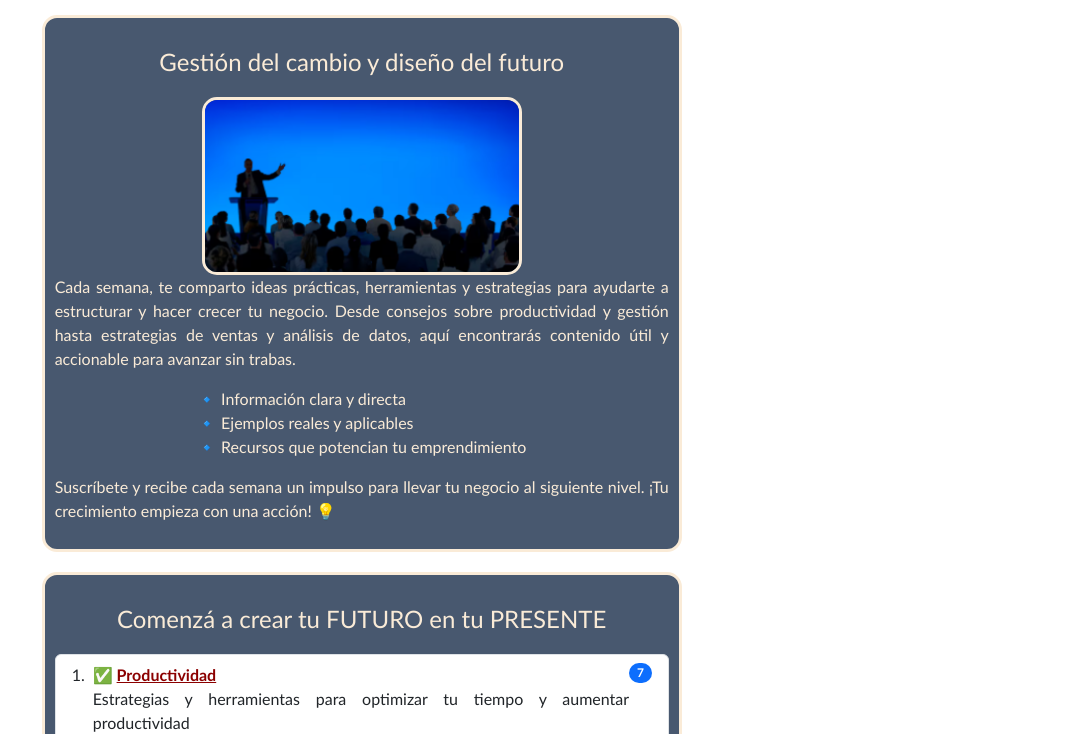
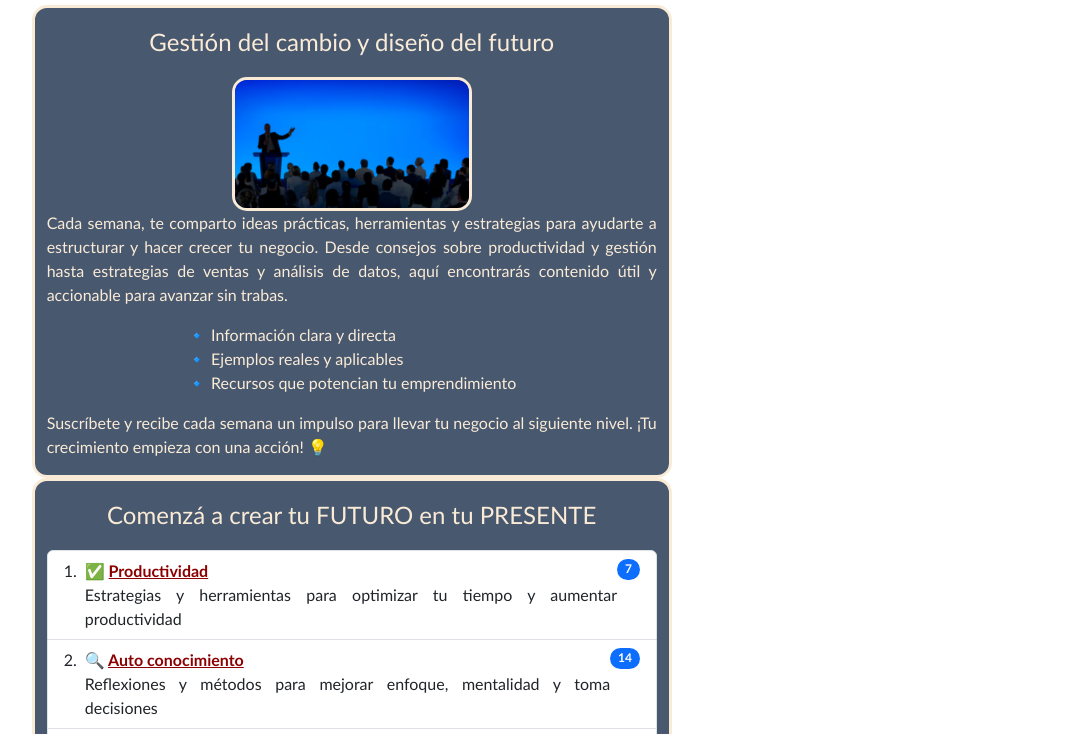
Before and after one commit to Will-lab-code/3ra-entrega-will-descarrega, a website: page html/newsletter.html in a window 1280 px wide. Shown: the part 214-948 px from the top of the page, without its empty margins (75-1151 px from the left). Drawn offline with nearby package versions, Linux system fonts and the light colour scheme.

Commit message:
[NSL] solución de problemas de overflow

```diff
--- a/html/newsletter.html
+++ b/html/newsletter.html
@@ -82,7 +82,7 @@
           <div class="container-fluid padre__hijo__caja">
             <h2 class="padre__h2"> Comenzá a crear tu FUTURO en tu PRESENTE</h2>
             <div>
-            <ol class="list-group list-group-numbered">
+              <ol class="list-group list-group-numbered pb-3">
                 <li class="list-group-item d-flex justify-content-between align-items-start">
                   <div class="ms-2 me-auto">
                     <div class="fw-bold">✅ <a href="">Productividad</a></div>
@@ -122,7 +122,6 @@
         </aside>
       </div>
     </main>
-
     <footer class="row pie">
       <!--Citas de referentes-->
       <article class="row justify-content-md-center">
@@ -163,7 +162,6 @@
           </div>
       </article>
     </footer>
-
   </div>
   <script src="https://cdn.jsdelivr.net/npm/@popperjs/core@2.11.8/dist/umd/popper.min.js" integrity="sha384-I7E8VVD/ismYTF4hNIPjVp/Zjvgyol6VFvRkX/vR+Vc4jQkC+hVqc2pM8ODewa9r" crossorigin="anonymous"></script>
   <script src="https://cdn.jsdelivr.net/npm/bootstrap@5.3.3/dist/js/bootstrap.min.js" integrity="sha384-0pUGZvbkm6XF6gxjEnlmuGrJXVbNuzT9qBBavbLwCsOGabYfZo0T0to5eqruptLy" crossorigin="anonymous"></script>
--- a/sass/layout/_galery.scss
+++ b/sass/layout/_galery.scss
@@ -8,7 +8,7 @@
 
     &__gral{
         @include border-w;
-        width: 30em;
+        width: 15em;
 
         &-w{
             @include border-w;
--- a/sass/layout/_main.scss
+++ b/sass/layout/_main.scss
@@ -37,7 +37,7 @@
     }
 
     &__hijo{
-        @include mp (10px, 10px);
+        @include mp (1em, 1em);
         display: flex;
         flex-flow: wrap;
 
@@ -45,7 +45,7 @@
         &__caja{
 
             @include flex-jc-fd-ai;
-            @include mp (10px, 10px);
+
             @include border-w;
             background-color: map-get($color-bg ,grey );
             color: map-get($txt-parrafos , color );
@@ -53,10 +53,6 @@
 
             h3{
                 font-size: map-get($txt-size, s );
-            }
-
-            img{
-                width: 20em;
             }
 
         }
```
Also changed, not shown: index.html (+1 -1 lines), css/main.css, 1 other file. Lines whose indentation alone changed are shown as unchanged.
